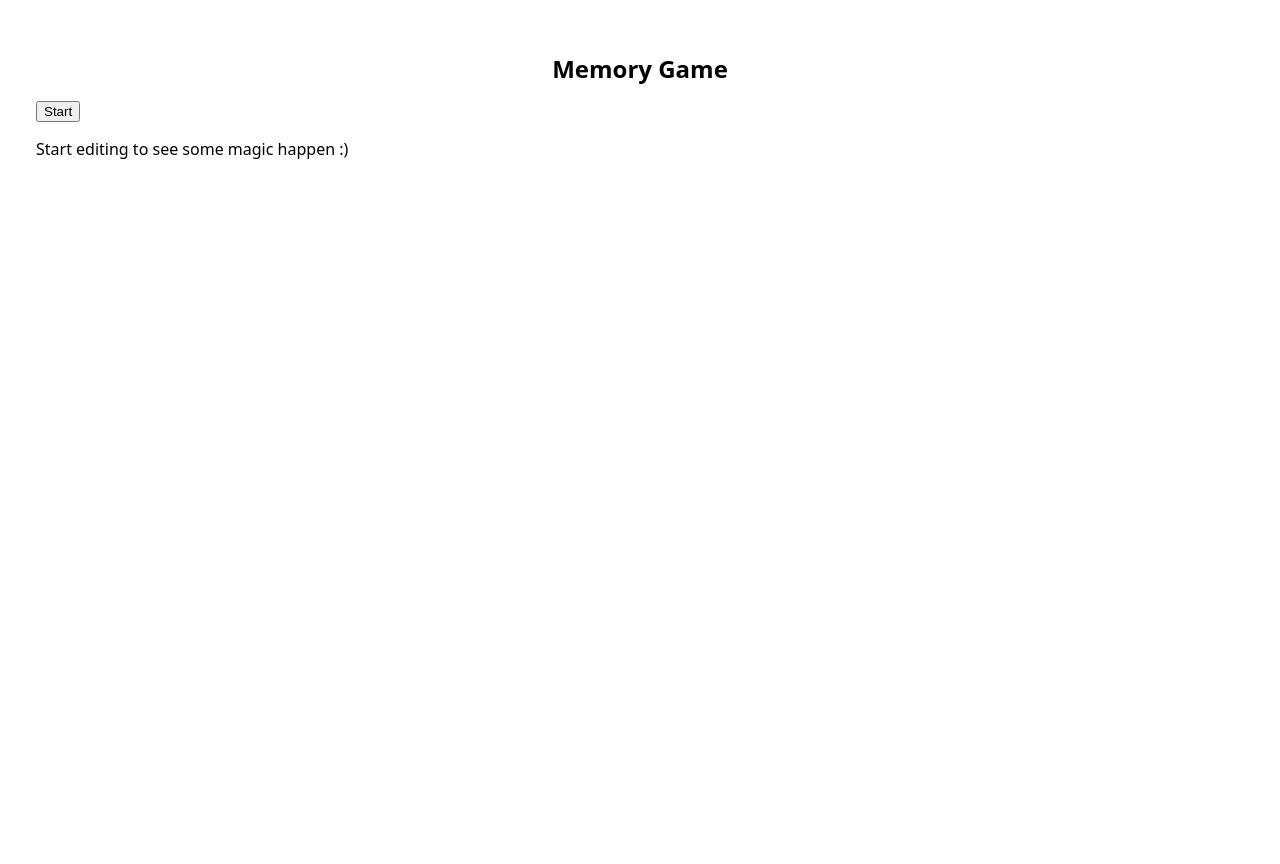
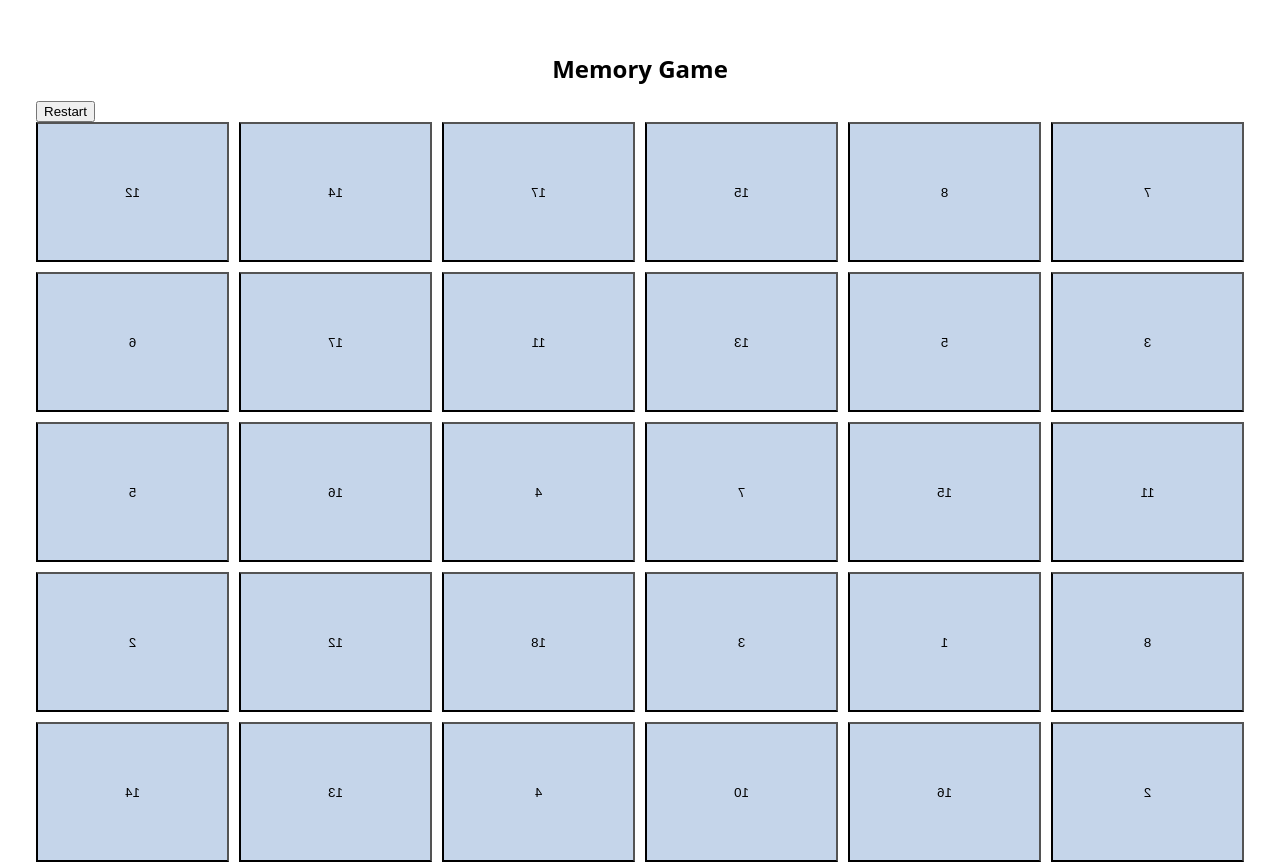
Before and after one commit to Eshichi/trend-micro-nvillanueva, a React (Create React App) app: page / in a window 1280 px wide. Shown: the top 864 px of the page. Before the commit the page ends 800 px from the top, so only its background shows below. Built offline with nearby package versions, Linux system fonts and the light colour scheme.

Commit message:
6 by 6 page update

```diff
--- a/src/App.js
+++ b/src/App.js
@@ -94,15 +94,15 @@ export default function App() {
         }
     ]
     const [randomNumbers, setRandomNumbers] = useState([])
-    const [turnCounter , setTurnCounter ] = useState(0)
     const [firstNumber, setFirstNumber] = useState(null)
     const [secondNumber, setSecondNumber] = useState(null)
+    const [totalMatched, setTotalMatched] = useState(0)
     const [isClickDisabled, setIsClickDisabled] = useState(false)
-    const [removeCard, setRemvoeCard] = useState(false)
 
     const ShuffleNumbers=() =>{
         const placeHolderArray = [...startingNumbers, ...startingNumbers].sort(()=> Math.random() - 0.5).map((number => ({...number , id: Math.random()} )))
         setRandomNumbers(placeHolderArray)
+        setTotalMatched(0)
     }
 
     const ClickedCard = (number) => {
@@ -110,7 +110,11 @@ export default function App() {
             firstNumber ? setSecondNumber(number) :  setFirstNumber(number)
         }
     }
-
+    useEffect(()=>{
+        ShuffleNumbers()
+        setTotalMatched(0)
+        resetChoices()
+    },[])
 
     useEffect(()=>{
         if(firstNumber && secondNumber){
@@ -119,19 +123,18 @@ export default function App() {
                 setRandomNumbers(prev => {
                     return prev.map(number => {
                         if(number.value === firstNumber.value) {
+                            setTotalMatched(totalMatched+1)
                             return { ...number, matched:true}
                         }else{
                             return number
                         }
                     })
                 })
-
                 setTimeout(() =>
                     {
                         resetChoices();
                     }, 1000
                 );
-
             }else {
                 setTimeout(() =>
                     {
@@ -140,6 +143,8 @@ export default function App() {
                 );
             }
         }
+
+        console.log(totalMatched , "totalMatched" , startingNumbers.length)
     },[firstNumber, secondNumber])
 
     const resetChoices = () => {
@@ -154,7 +159,10 @@ export default function App() {
                 <h1>Memory Game</h1>
             </div>
             {/* <button onClick={RumbleNumbers}>Start</button> */}
-            <button onClick={ShuffleNumbers}>Start</button>
+            {
+                totalMatched < startingNumbers.length ?
+                <>
+                        <button onClick={ShuffleNumbers}>Restart</button>
                         <div style={Style.cardContainer}>
 
                             {
@@ -166,6 +174,11 @@ export default function App() {
                                 })
                             }
                         </div>
+                </> : <>
+                <button onClick={ShuffleNumbers}>Play Again!</button>
+                </>
+            }
+
             <p>Start editing to see some magic happen :)</p>
         </div>
     );
```
Lines whose indentation alone changed are shown as unchanged.
